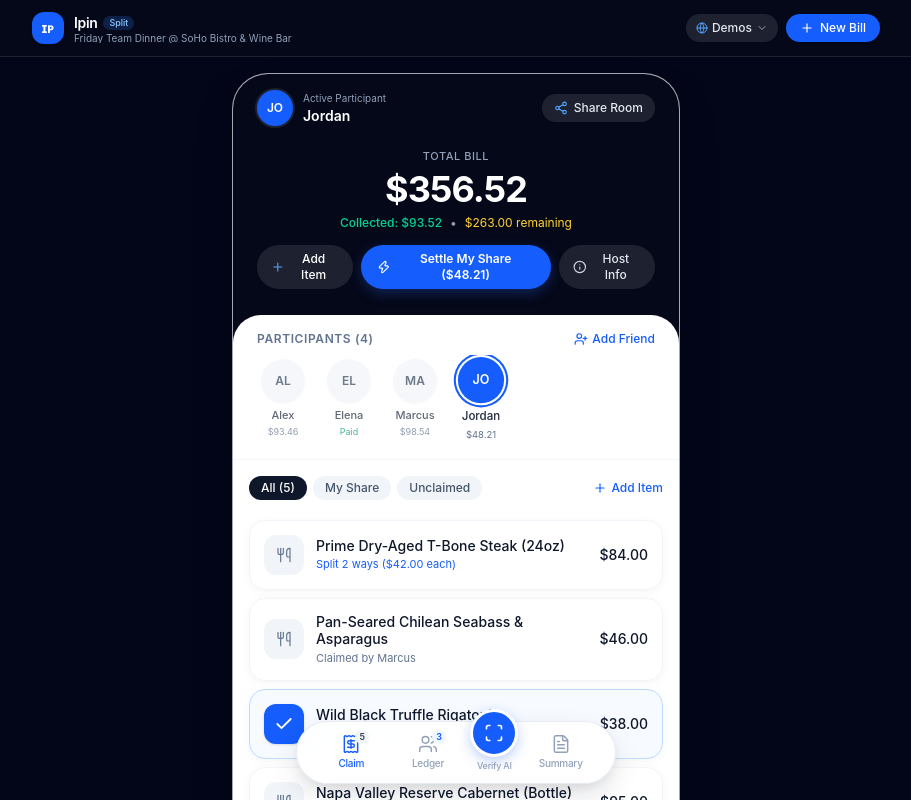
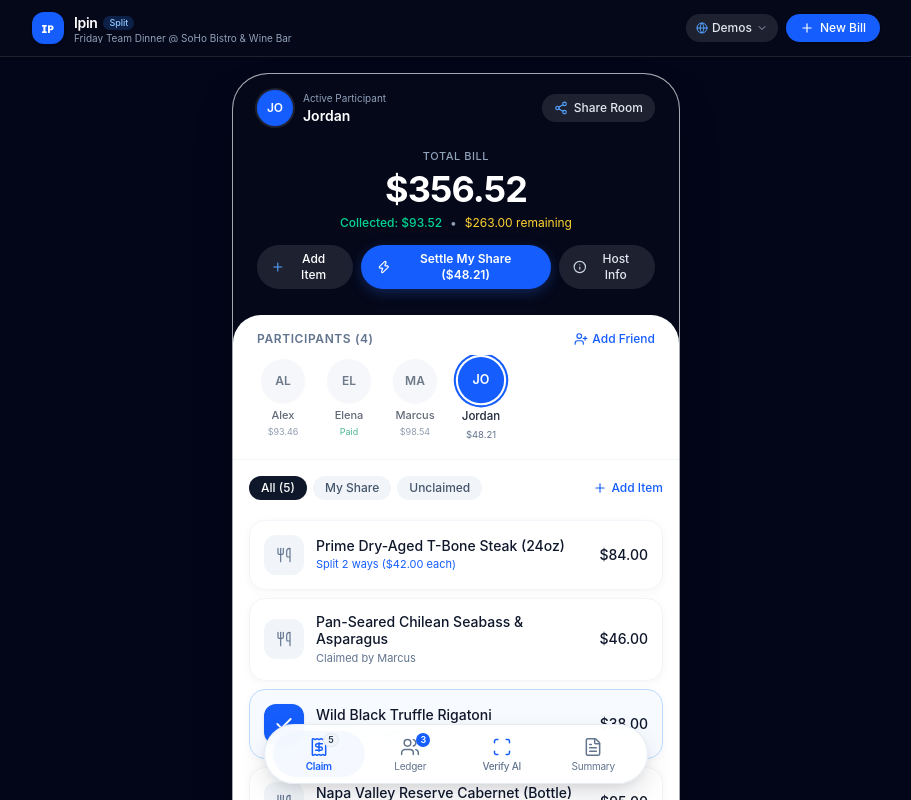
Before and after one commit to HackOnVibeCom/x8nctjzga2ex6wc0ov6wfgar8996q9dv3qk0wpx2, a React (Vite) app: page / in a window 1280 px wide. Shown: the top 800 px of the page, without its empty margins (184-1095 px from the left). Built offline with nearby package versions, Linux system fonts and the light colour scheme.

Commit message:
fix(ui): make all 4 bottom navigation buttons symmetric with equal width

```diff
--- a/src/components/BottomNav.tsx
+++ b/src/components/BottomNav.tsx
@@ -23,68 +23,81 @@ export const BottomNav: React.FC<BottomNavProps> = ({
 }) => {
   return (
     <div className="fixed bottom-4 left-0 right-0 z-40 flex justify-center px-4 pointer-events-none">
-      <nav className="pointer-events-auto w-full max-w-xs rounded-full bg-white/95 backdrop-blur-md px-4 py-2 flex items-center justify-between border border-slate-200/80 shadow-floating">
+      <nav className="pointer-events-auto w-full max-w-sm rounded-full bg-white/95 backdrop-blur-md px-2 py-1.5 border border-slate-200/80 shadow-floating">
+        <div className="grid grid-cols-4 items-center">
 
-        {/* Tab 1: Claim Items */}
+          {/* 1. Claim Items */}
           <button
+            type="button"
             onClick={() => onSelectTab('CLAIM')}
-          className={`flex flex-1 flex-col items-center justify-center py-1 transition-colors cursor-pointer ${
-            activeTab === 'CLAIM' ? 'text-blue-600' : 'text-slate-400 hover:text-slate-600'
+            className={`flex flex-col items-center justify-center py-1.5 rounded-full transition-all cursor-pointer ${
+              activeTab === 'CLAIM'
+                ? 'text-blue-600 font-semibold bg-blue-50/60'
+                : 'text-slate-500 hover:text-slate-800'
             }`}
           >
             <div className="relative">
-            <Receipt className="h-5 w-5 stroke-[1.75]" />
+              <Receipt className="h-5 w-5 stroke-[1.8]" />
               {itemCount > 0 && (
-              <span className="absolute -top-1 -right-2 flex h-3.5 min-w-[14px] items-center justify-center rounded-full bg-slate-100 px-1 text-[9px] font-semibold text-slate-700">
+                <span className="absolute -top-1 -right-2.5 flex h-3.5 min-w-[14px] items-center justify-center rounded-full bg-slate-100 px-1 text-[9px] font-semibold text-slate-700 border border-slate-200">
                   {itemCount}
                 </span>
               )}
             </div>
-          <span className="text-[10px] mt-0.5 font-medium tracking-tight">Claim</span>
+            <span className="text-[10px] mt-1 tracking-tight leading-none">Claim</span>
           </button>
 
-        {/* Tab 2: Ledger & Balances */}
+          {/* 2. Ledger & Balances */}
           <button
+            type="button"
             onClick={() => onSelectTab('LEDGER')}
-          className={`flex flex-1 flex-col items-center justify-center py-1 transition-colors cursor-pointer ${
-            activeTab === 'LEDGER' ? 'text-blue-600' : 'text-slate-400 hover:text-slate-600'
+            className={`flex flex-col items-center justify-center py-1.5 rounded-full transition-all cursor-pointer ${
+              activeTab === 'LEDGER'
+                ? 'text-blue-600 font-semibold bg-blue-50/60'
+                : 'text-slate-500 hover:text-slate-800'
             }`}
           >
             <div className="relative">
-            <Users className="h-5 w-5 stroke-[1.75]" />
+              <Users className="h-5 w-5 stroke-[1.8]" />
               {unsettledCount > 0 && (
-              <span className="absolute -top-1 -right-2 flex h-3.5 min-w-[14px] items-center justify-center rounded-full bg-blue-50 px-1 text-[9px] font-semibold text-blue-600">
+                <span className="absolute -top-1 -right-2.5 flex h-3.5 min-w-[14px] items-center justify-center rounded-full bg-blue-600 px-1 text-[9px] font-semibold text-white">
                   {unsettledCount}
                 </span>
               )}
             </div>
-          <span className="text-[10px] mt-0.5 font-medium tracking-tight">Ledger</span>
+            <span className="text-[10px] mt-1 tracking-tight leading-none">Ledger</span>
           </button>
 
-        {/* Center Floating Action Button (Forensic ELA Scan) */}
-        <div className="relative -mt-6 px-1 flex flex-col items-center">
+          {/* 3. Verify AI (Equal Button) */}
           <button
+            type="button"
             onClick={onCenterAction}
             title="Scan & Verify Payment Screenshot"
-            className="flex h-12 w-12 items-center justify-center rounded-full bg-blue-600 hover:bg-blue-700 text-white shadow-blue-btn hover:scale-105 active:scale-95 transition-all cursor-pointer border-[3px] border-white"
+            className="flex flex-col items-center justify-center py-1.5 rounded-full transition-all cursor-pointer text-slate-500 hover:text-blue-600 hover:bg-blue-50/40"
           >
-            <Scan className="h-5 w-5 stroke-[2]" />
+            <div className="relative">
+              <Scan className="h-5 w-5 stroke-[1.8] text-blue-600" />
+            </div>
+            <span className="text-[10px] mt-1 tracking-tight leading-none font-medium">Verify AI</span>
           </button>
-          <span className="text-[9px] font-medium text-slate-400 tracking-tight mt-0.5">
-            Verify AI
-          </span>
-        </div>
 
-        {/* Tab 3: Summary & Share */}
+          {/* 4. Summary & Export */}
           <button
+            type="button"
             onClick={() => onSelectTab('SUMMARY')}
-          className={`flex flex-1 flex-col items-center justify-center py-1 transition-colors cursor-pointer ${
-            activeTab === 'SUMMARY' ? 'text-blue-600' : 'text-slate-400 hover:text-slate-600'
+            className={`flex flex-col items-center justify-center py-1.5 rounded-full transition-all cursor-pointer ${
+              activeTab === 'SUMMARY'
+                ? 'text-blue-600 font-semibold bg-blue-50/60'
+                : 'text-slate-500 hover:text-slate-800'
             }`}
           >
-          <FileText className="h-5 w-5 stroke-[1.75]" />
-          <span className="text-[10px] mt-0.5 font-medium tracking-tight">Summary</span>
+            <div className="relative">
+              <FileText className="h-5 w-5 stroke-[1.8]" />
+            </div>
+            <span className="text-[10px] mt-1 tracking-tight leading-none">Summary</span>
           </button>
+
+        </div>
       </nav>
     </div>
   );
```
Lines whose indentation alone changed are shown as unchanged.
